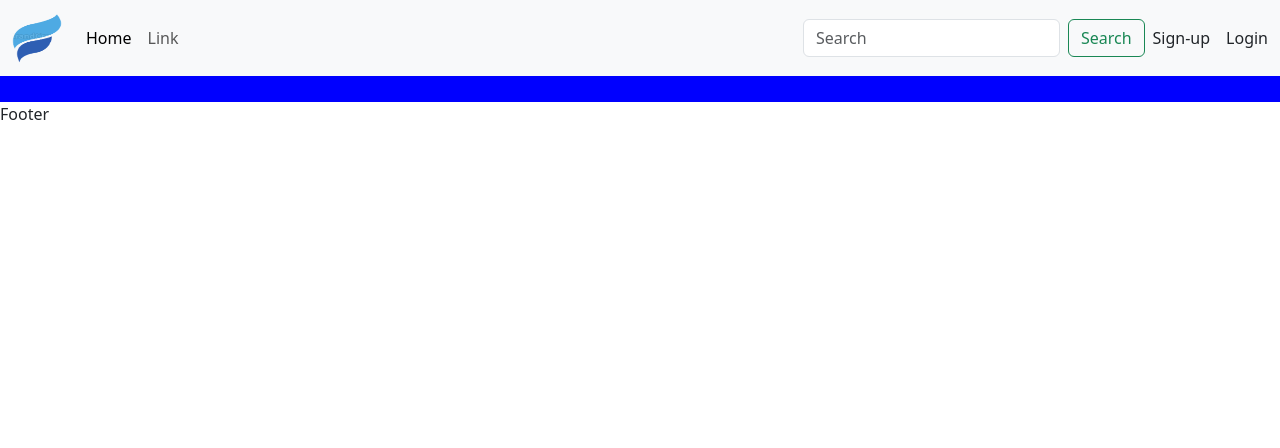
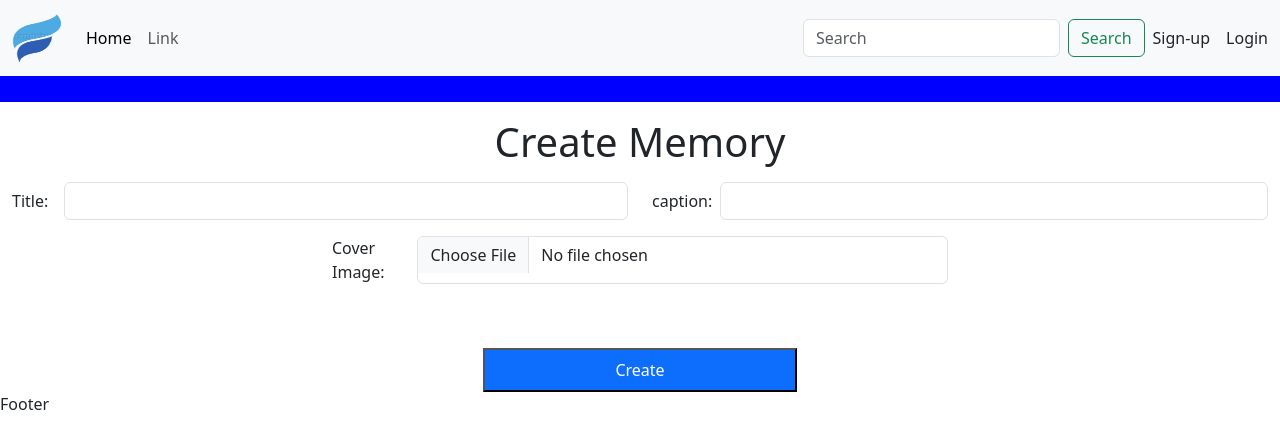
Before and after one commit to isybliss/MEMORY-Gallery, a React (Create React App) app in the folder frontend_section/: page /memory in a window 1280 px wide. Shown: the top 448 px of the page. Built offline with nearby package versions, Linux system fonts and the light colour scheme.

Commit message:
create album

```diff
--- a/frontend_section/package.json
+++ b/frontend_section/package.json
@@ -9,8 +9,10 @@
     "@testing-library/user-event": "^13.5.0",
     "axios": "^1.5.0",
     "bootstrap": "^5.3.1",
+    "json-server": "^0.17.3",
     "react": "^18.2.0",
     "react-dom": "^18.2.0",
+    "react-icons": "^4.11.0",
     "react-router-dom": "^6.15.0",
     "react-scripts": "5.0.1",
     "react-toastify": "^9.1.3",
--- a/frontend_section/src/App.css
+++ b/frontend_section/src/App.css
@@ -1,5 +1,5 @@
 .App {
-  text-align: center;
+  /* text-align: center; */
 }
 
 .App-logo {
@@ -30,10 +30,10 @@
 .errmsg {
   color: red;
 }
-app-check{
+/* app-check{
   height: 20px;
   width: 20px;
-}
+} */
 
 @keyframes App-logo-spin {
   from {
--- a/frontend_section/src/Home.js
+++ b/frontend_section/src/Home.js
@@ -6,12 +6,12 @@ import logo from '../../frontend_section/src/images/memory-logo.png'
 
 function Home() {
     const navigate = useNavigate();
-    useEffect(() => {
-        let username = sessionStorage.getItem('username');
-        if(username === '' || username === null) {
-            navigate('/login');
-        }
-    }, [])
+    // useEffect(() => {
+    //     let username = sessionStorage.getItem('username');
+    //     if(username === '' || username === null) {
+    //         navigate('/login');
+    //     }
+    // }, [])
     return (
         <div>
             <div className='home-header'>
--- a/frontend_section/src/Routing/router.jsx
+++ b/frontend_section/src/Routing/router.jsx
@@ -4,13 +4,18 @@ import Login from '../Login'
 import Home from '../Home'
 import { Route, Routes } from 'react-router-dom'
 import Profile from '../userProfile/profile'
+import CreateAlbum from '../album/createalbum'
+import Memories from '../album/memories'
 const Router = () => {
   return (
     <Routes>
-        <Route path="/userprofile" element={<Profile/>}/>
+      <Route path='/' element={<Home />}></Route>
+      <Route path="/userprofile" element={<Profile/>}/>
     <Route path='/login' element={<Login />}></Route>
     <Route path='/signup' element={<Signup />}></Route>
-    <Route path='/' element={<Home />}></Route>
+    <Route path="/memory" element={<Memories/>}/>
+
+    <Route path='/createalbum' element={<CreateAlbum/>}/>
   </Routes>
   )
 }
--- /dev/null
+++ b/frontend_section/src/album/createalbum.jsx
@@ -0,0 +1,115 @@
+import React, { useState } from 'react';
+import { useNavigate} from 'react-router-dom';
+
+function CreateAlbum() {
+  const [albumData, setAlbumData] = useState({
+    title: '',
+    // description: '',
+    // coverImage: null,
+  });
+  const navigate= useNavigate();
+
+  const handleInputChange = (e) => {
+    const { name, value } = e.target;
+    setAlbumData({ ...albumData, [name]: value });
+  };
+
+  // const handleImageChange = (e) => {
+  //   const file = e.target.files[0];
+
+
+  //   const reader = new FileReader();
+  //   reader.onload = (event) => {
+  //     const base64String = event.target.result;
+  //     setAlbumData({ ...albumData, coverImage: base64String });
+  //   };
+
+
+  //   reader.readAsDataURL(file);
+  // };
+
+  const handleSubmit = (e) => {
+    e.preventDefault();
+
+    // Create a JSON object with the album data
+    const jsonData = {
+      title: albumData.title,
+      // description: albumData.description,
+      // coverImage: albumData.coverImage, // This is now a JSON-encoded string
+    };
+
+    // Make an API request to create the album with JSON data
+    fetch('/api/albums', {
+      method: 'POST',
+      headers: {
+        'Content-Type': 'application/json',
+      },
+      body: JSON.stringify(jsonData),
+    })
+      .then((response) => response.json())
+      .then((data) => {
+
+        navigate('/albums'); // Redirect to the albums list
+      })
+      .catch((error) => {
+
+        console.error('Error:', error);
+      });
+  };
+
+  return (
+    <div className='container-fluid'>
+      <h1 className='text-center mt-3 mb-3'>Create Album</h1>
+      <div className='row'>
+        <div className='col-12'>
+
+
+      <form onSubmit={handleSubmit} className='text-center'>
+        <div className='row mb-4 align-items-center d-flex justify-content-center'>
+        <div className='col-lg-6 d-flex col-sm-6'>
+          <label className='text-lg-start text-center'>Title:</label>
+          <input
+          className='form-control ms-3'
+            type="text"
+            name="title"
+            value={albumData.title}
+            onChange={handleInputChange}
+          />
+        </div>
+
+        </div>
+        <button type="submit" className='p-2 text-white w-25 mt-4 text-center border-none bg-primary'>Create</button>
+
+        {/* <div className='row mb-4 d-flex justify-content-center'>
+        <div className='col-lg-6 mb-3 ms-2'>
+          <label className='text-lg-start text-center'>Cover Image:</label>
+          <input
+            type="file"
+            accept="image/*"
+            name="coverImage"
+            onChange={handleImageChange}
+          />
+        </div>
+        </div>
+         <div className='row mb-4 d-flex justify-content-center'>
+        <div className='col-lg-6 ms-5'>
+          <label className='text-lg-start text-center'>Description:</label>
+          <textarea
+            className='form-control w-75'
+            name="description"
+            value={albumData.description}
+            onChange={handleInputChange}
+          />
+        </div>
+        </div> */}
+
+
+
+      </form>
+      </div>
+      </div>
+    </div>
+  );
+}
+
+export default CreateAlbum;
--- /dev/null
+++ b/frontend_section/src/album/memories.jsx
@@ -0,0 +1,120 @@
+import { useState } from 'react';
+import { useNavigate } from 'react-router-dom';
+const Memories = () => {
+    const [albumData, setAlbumData] = useState({
+        title: '',
+        caption: '',
+        coverImage: null,
+      });
+      const navigate= useNavigate();
+
+      const handleInputChange = (e) => {
+        const { name, value } = e.target;
+        setAlbumData({ ...albumData, [name]: value });
+      };
+
+      const handleImageChange = (e) => {
+        const file = e.target.files[0];
+
+
+        const reader = new FileReader();
+        reader.onload = (event) => {
+          const base64String = event.target.result;
+          setAlbumData({ ...albumData, coverImage: base64String });
+        };
+
+
+        reader.readAsDataURL(file);
+      };
+
+      const handleSubmit = (e) => {
+        e.preventDefault();
+
+        // Create a JSON object with the album data
+        const jsonData = {
+          title: albumData.title,
+          caption: albumData.caption,
+          coverImage: albumData.coverImage, // This is now a JSON-encoded string
+        };
+
+        // Make an API request to create the album with JSON data
+        fetch('/api/albums', {
+          method: 'POST',
+          headers: {
+            'Content-Type': 'application/json',
+          },
+          body: JSON.stringify(jsonData),
+        })
+          .then((response) => response.json())
+          .then((data) => {
+
+            navigate('/albums'); // Redirect to the albums list
+          })
+          .catch((error) => {
+
+            console.error('Error:', error);
+          });
+      };
+
+      return (
+        <div className='container-fluid'>
+          <h1 className='text-center mt-3 mb-3'>Create Memory</h1>
+          <div className='row'>
+            <div className='col-12'>
+
+
+          <form onSubmit={handleSubmit} className='text-center m-auto'>
+            <div className='row mb-4 align-items-center d-flex justify-content-center'>
+            <div className='col-lg-6 d-flex col-sm-6 align-items-center mb-3'>
+              <label className='text-lg-start text-center'>Title:</label>
+              <input
+              className='form-control ms-3'
+                type="text"
+                name="title"
+                value={albumData.title}
+                onChange={handleInputChange}
+              />
+            </div>
+
+            <div className='col-lg-6  col-sm-6 d-flex align-items-center mb-3'>
+              <label className='text-lg-start text-center'>caption:</label>
+              <input
+              type='text'
+                className='form-control ms-2'
+                name="caption"
+                value={albumData.caption}
+                onChange={handleInputChange}
+              />
+            </div>
+
+            <div className='col-lg-6 col-sm-6 d-flex mb-3 '>
+              <label className='text-lg-start text-center'>Cover Image:</label>
+              <input
+                type="file"
+                accept="image/*"
+                name="coverImage"
+                className='form-control'
+                onChange={handleImageChange}
+              />
+            </div>
+
+            </div>
+
+
+            {/* <div className='row mb-4 d-flex justify-content-center'>
+
+            </div>
+             <div className='row mb-4 d-flex justify-content-center'>
+
+            </div> */}
+
+            <button type="submit" className='p-2 text-white w-25 mt-4 text-center border-none bg-primary'>Create</button>
+
+          </form>
+          </div>
+          </div>
+        </div>
+      );
+}
+
+export default Memories
--- a/frontend_section/src/homepage/navbar.jsx
+++ b/frontend_section/src/homepage/navbar.jsx
@@ -1,5 +1,6 @@
 import React from 'react'
 import '../Home.css'
+import { Link } from 'react-router-dom'
 import logo from '../images/memory-logo.png'
 const Navbar = () => {
   return (
@@ -23,9 +24,9 @@ const Navbar = () => {
       <div className="collapse navbar-collapse" id="navbarTogglerDemo03">
         <ul className="navbar-nav me-auto mb-2 mb-lg-0">
           <li className="nav-item">
-            <a className="nav-link active" aria-current="page" href="#">
+            <Link to="/" className="nav-link active" aria-current="page" href="#">
               Home
-            </a>
+            </Link>
           </li>
           <li className="nav-item">
             <a className="nav-link" href="#">
--- a/frontend_section/src/photo.css
+++ b/frontend_section/src/photo.css
@@ -80,3 +80,22 @@
     color: #fff;
     cursor: pointer;
 }
+
+
+.photo-gallery {
+    display: flex;
+    flex-wrap: wrap;
+    justify-content: space-between;
+    margin: -8px; /* Adjust the margin as needed for spacing between images */
+  }
+
+  .photo {
+    flex: 0 0 calc(33.33% - 16px); /* Three columns with spacing */
+    margin: 8px; /* Adjust the margin as needed for spacing between images */
+  }
+
+  .photo img {
+    width: 100%;
+    height: auto;
+    display: block;
+  }
--- a/frontend_section/src/photo.js
+++ b/frontend_section/src/photo.js
@@ -62,10 +62,10 @@ function PhotoAlbum() {
   <path d="M4.646 4.646a.5.5 0 0 1 .708 0L8 7.293l2.646-2.647a.5.5 0 0 1 .708.708L8.707 8l2.647 2.646a.5.5 0 0 1-.708.708L8 8.707l-2.646 2.647a.5.5 0 0 1-.708-.708L7.293 8 4.646 5.354a.5.5 0 0 1 0-.708z"/>
 </svg></div>
     </div>
-    <div className="gallery">
+    <div className="photo-gallery">
       {photos.map((item, index)=>{
         return(
-            <div className='pics' key={index} onClick={()=> getImg( item.imageUrl )}>
+            <div className='photo' key={index} onClick={()=> getImg( item.imageUrl )}>
                 <div className=''>
                     <img src={item.imageUrl} alt={item.title} style={{width: '100%'}} />
                     <div className='card-body'>
```
Also changed, not shown: frontend_section/src/Home.css (line endings or trailing spaces), 1 other file (tests, documents, lock files or other folders).
